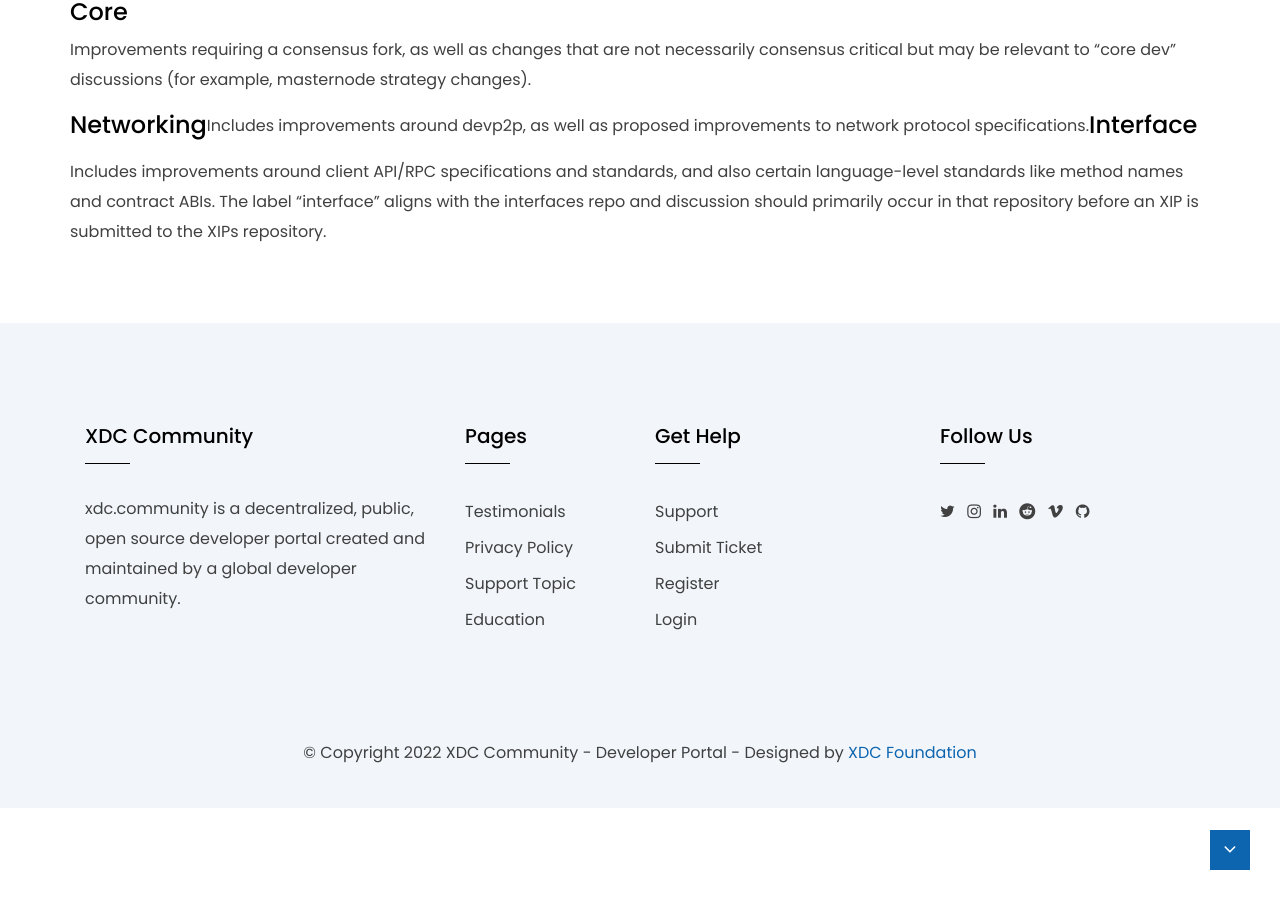
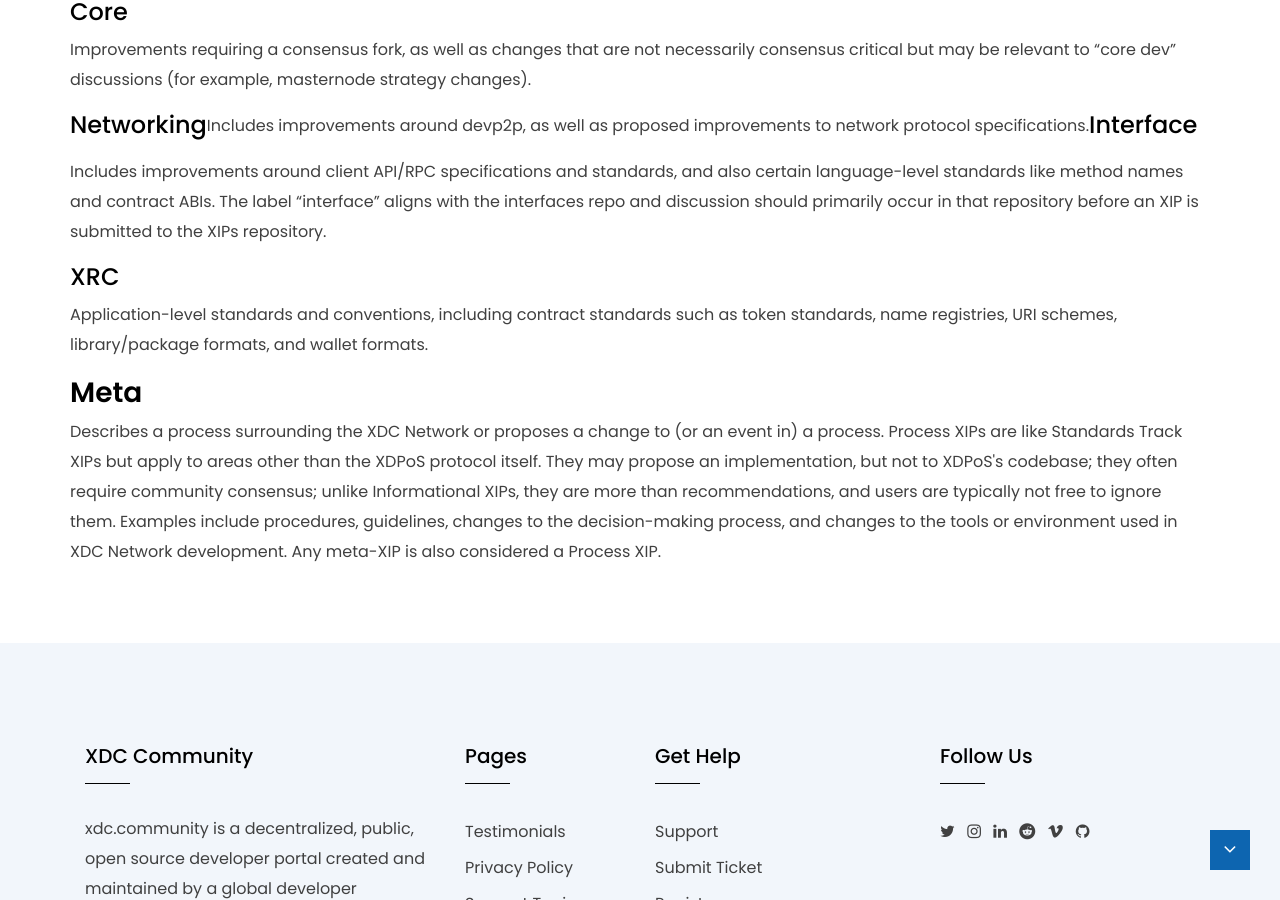
Before and after one commit to XDC-Community/XDC-Community.github.io, a Jekyll site: the page built from pages/xips.html, in a window 1280 px wide and 900 px high, scrolled down 1341 px. Built offline with Jekyll 4.4.1, drawn with Linux system fonts in a browser that asks for light colours.

Commit message:
Update xips.html

```diff
--- a/pages/xips.html
+++ b/pages/xips.html
@@ -28,12 +28,10 @@
                   <li><strong>Living</strong> - A special status for XIPs that are designed to be continually updated and not reach a state of finality. This includes most notably XIP-1.</li>
                 </ul>
 
-                <h2>XIP Types
-                </h2>
+                <h2>XIP Types</h2>
                   <p>XIPs are separated into a number of types, and each has its own list of XIPs.</p>
 
-                <h3>Standard Track
-                </h3>
+                <h3>Standard Track</h3>
                   <p>Describes any change that affects most or all XDC Network implementations, such as a change to the network protocol, a change in block or transaction validity rules, proposed application standards/conventions, or any change or addition that affects the interoperability of applications using XDC. Furthermore Standard XIPs can be broken down into the following categories.</p>
 
                 <h4>Core</h4>
@@ -45,6 +43,14 @@
                 <h4>Interface</h4>
                   <p>Includes improvements around client API/RPC specifications and standards, and also certain language-level standards like method names and contract ABIs. The label “interface” aligns with the interfaces repo and discussion should primarily occur in that repository before an XIP is submitted to the XIPs repository.</p>
 
+                <h4>XRC</h4>
+                <p>Application-level standards and conventions, including contract standards such as token standards, name registries, URI schemes, library/package formats, and wallet formats.</p>
+
+                <h3>Meta</h3>
+                <p>Describes a process surrounding the XDC Network or proposes a change to (or an event in) a process. Process XIPs are like Standards Track XIPs but apply to areas other than the XDPoS protocol itself. They may propose an implementation, but not to XDPoS's codebase; they often require community consensus; unlike Informational XIPs, they are more than recommendations, and users are typically not free to ignore them. Examples include procedures, guidelines, changes to the decision-making process, and changes to the tools or environment used in XDC Network development. Any meta-XIP is also considered a Process XIP.</p>
+
+
+
 
          </div>
       </div>
```
